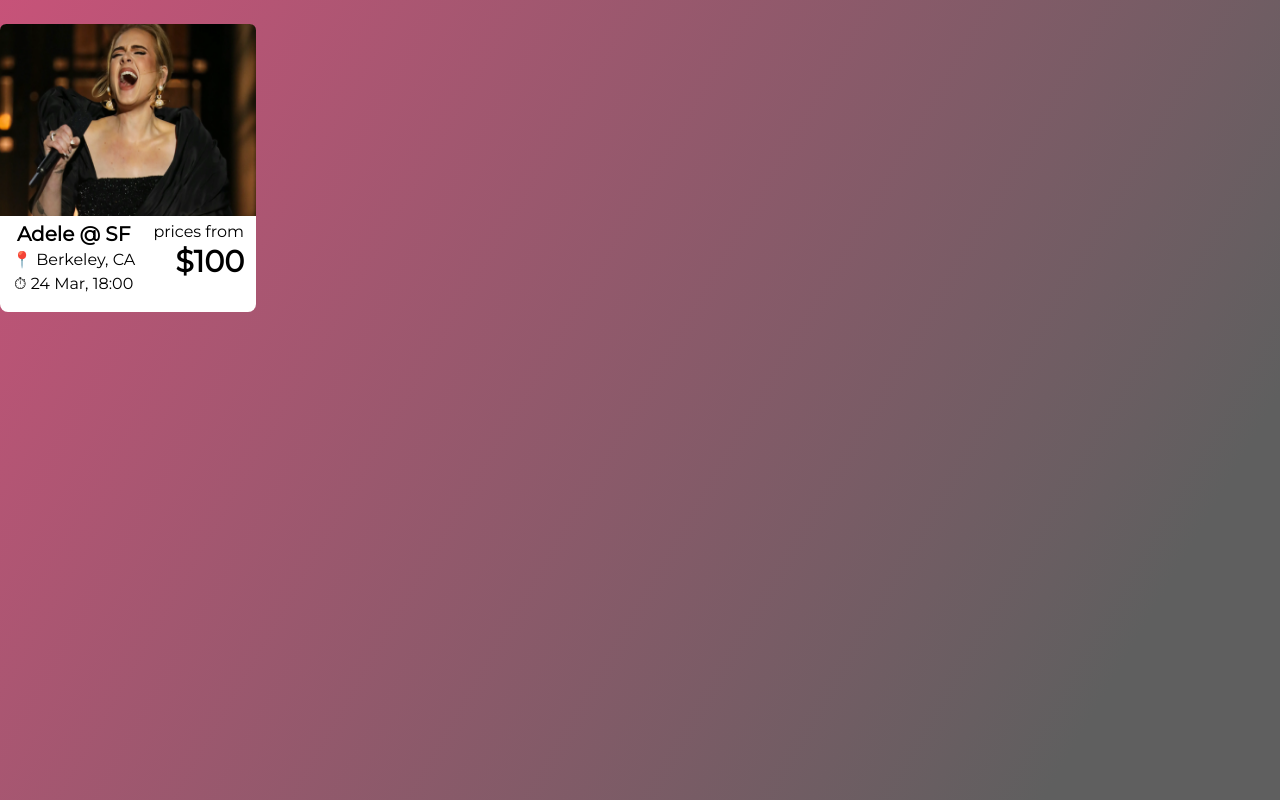
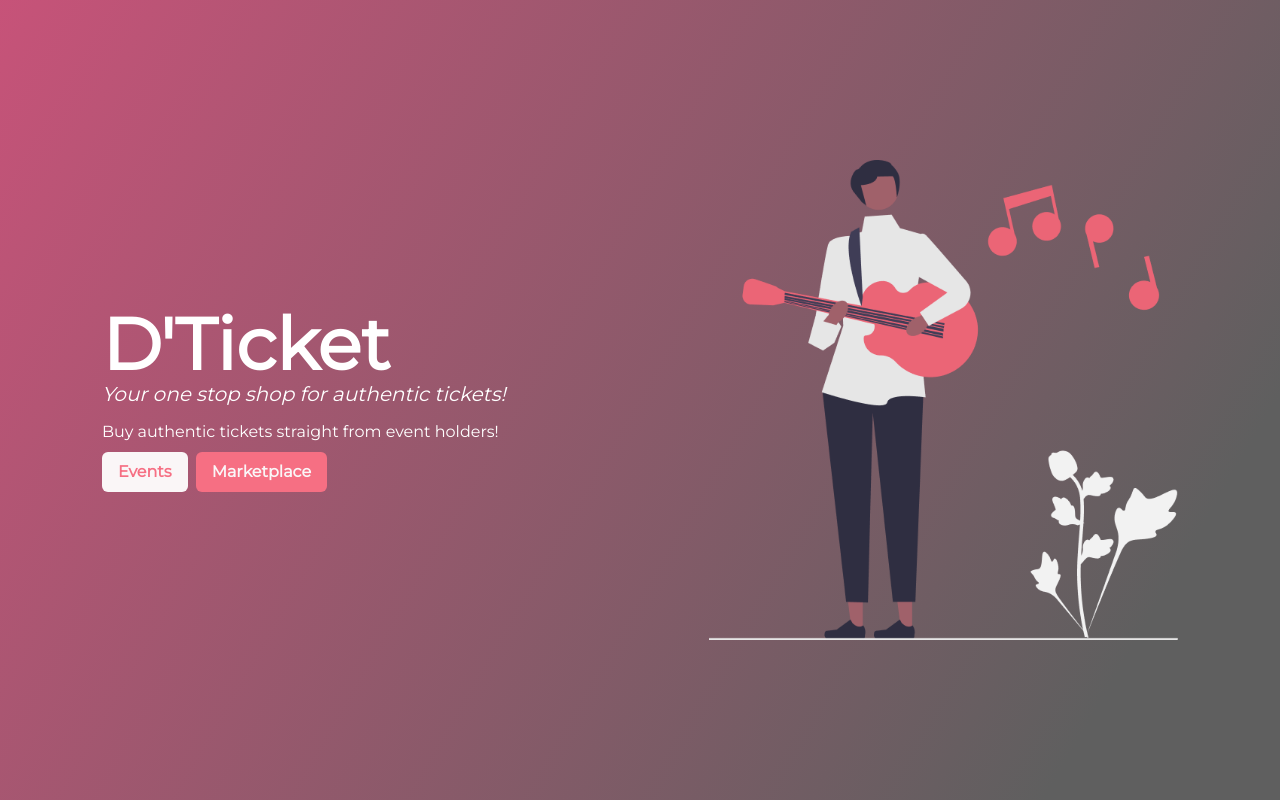
Before and after one commit to matthew-chua/dticket, a React (Create React App) app in the folder fe/dticket/: page / in a window 1280 px wide. Built offline with nearby package versions, Linux system fonts and the light colour scheme.

Commit message:
landing page

```diff
--- a/fe/dticket/src/App.css
+++ b/fe/dticket/src/App.css
@@ -1,6 +1,6 @@
 .App {
   text-align: center;
-  height: 100vh;
+  height: 100%;
 }
 
 .App-logo {
@@ -15,7 +15,7 @@
 }
 
 .App-header {
-  background-color: #282c34;
+  /* background-color: #282c34; */
   min-height: 100vh;
   display: flex;
   flex-direction: column;
--- a/fe/dticket/src/App.js
+++ b/fe/dticket/src/App.js
@@ -4,16 +4,14 @@ import { BrowserRouter as Router, Routes as Switch, Route, Link } from "react-ro
 import Button from './components/button/Button';
 import Card from './components/card/Card';
 import adele from "./assets/adele.png"
+import LandingPage from './pages/LandingPage';
 function App() {
   return (
     <div className="App">
     <Router>
       <div />
-      <div className="navbarheight">&nbsp;</div>
       <Switch>
-        <Route path="/" element={<Card img={adele}
-        title="Adele @ SF"
-        location="Berkeley, CA" time = "24 Mar, 18:00" price="$100"/>} />
+        <Route path="/" element={<LandingPage/>} />
         <Route path="/post/:postid" element={<div/>} />
         <Route path="/user/:username" element={<div />} />
         <Route path="/search/:type=:keyword" element={<div />} />
--- a/fe/dticket/src/components/button/Button.js
+++ b/fe/dticket/src/components/button/Button.js
@@ -13,9 +13,9 @@ function Button(props) {
     const reverse = "opacity-95 px-4 py-2 rounded-md font-bold hover:opacity-100 text-rose-400 bg-white"
 
     const noReverse = "opacity-95 px-4 py-2 rounded-md font-bold hover:opacity-100 text-white bg-rose-400"
-    console.log(styles)
+    // console.log(styles)
     return (
-        <button className={props.reverse ? reverse:noReverse}>
+        <button className={`${props.x} ${props.reverse ? reverse:noReverse}`}>
             <div>{props.text}</div>
         </button>
      );
--- /dev/null
+++ b/fe/dticket/src/pages/LandingPage.js
@@ -0,0 +1,22 @@
+import landing from "../assets/landing.png"
+import Button from "../components/button/Button";
+function LandingPage() {
+    return (
+        <div className="h-screen w-full flex flex-row justify-around items-center">
+            <div className="text-left">
+                <div className="text-7xl font-bold text-white">
+                    D'Ticket
+                </div>
+                <div className="text-xl text-white italic">Your one stop shop for authentic tickets!</div>
+                <div className="mt-3 text-white">Buy authentic tickets straight from event holders!</div>
+                <div className="flex flex-row mt-2">
+                    <Button reverse={true} text="Events"/>
+                    <Button x="ml-2" reverse={false} text="Marketplace"/>
+                </div>
+            </div>
+            <img className="h-3/5" src={landing} />
+        </div>
+     );
+}
+
+export default LandingPage;
```
Also changed, not shown: fe/dticket/src/assets/landing.png (added).
